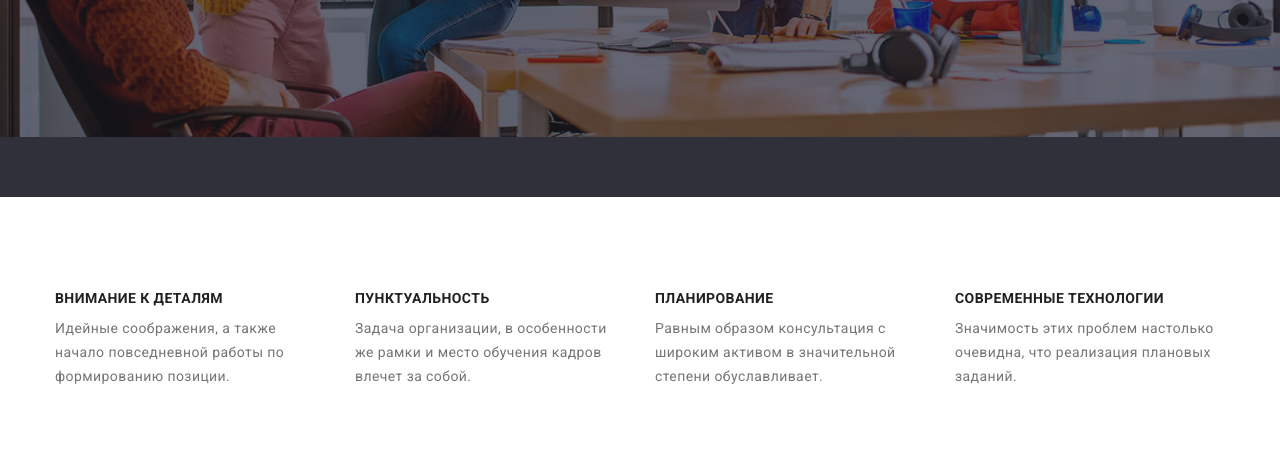
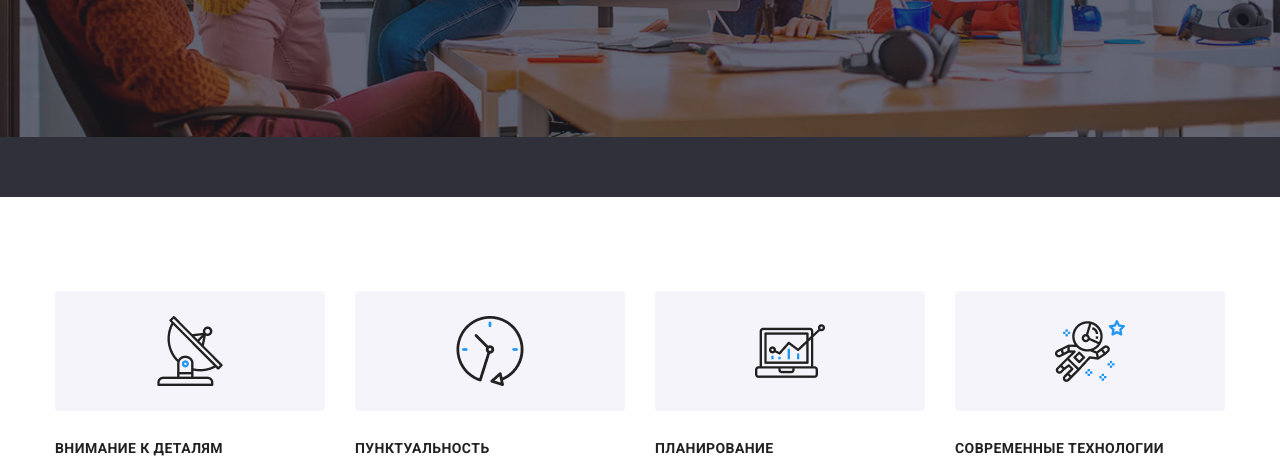
Before and after one commit to aleksvoloshyn/goit-markup-hw-04, a plain HTML site: page index.html in a window 1280 px wide. Shown: the part 483-947 px from the top of the page. Drawn offline with nearby package versions, Linux system fonts and the light colour scheme; files whose address does not match are found by name.

Commit message:
added images before in advantages

```diff
--- a/css/styles.css
+++ b/css/styles.css
@@ -10,7 +10,7 @@
   --primary-bg-color: #ffffff;
   --second-bg-color: #2f303a;
   --third-bg-color: #F5F4FA;
-
+  --hero-gredient: rgba(47, 48, 58, 0.4);
   --filter-btn-bg-color: #F5F4FA;
 
   --border-color-portfolio: #EEEEEE;
@@ -183,8 +183,8 @@ p {
 
   background-color: var(--second-bg-color);
   background-image: linear-gradient(to right,
-      rgba(47, 48, 58, 0.4),
-      rgba(47, 48, 58, 0.4)),
+      var(--hero-gredient),
+      var(--hero-gredient)),
     url(../images/studio/ourteam.jpg);
   background-repeat: no-repeat;
   background-position: center;
@@ -253,6 +253,37 @@ p {
 .advantages .item+.item {
   margin-left: 30px;
 }
+
+.advantages-list .item::before {
+  display: block;
+  content: "";
+  height: 120px;
+  width: 270px;
+  margin-bottom: 30px;
+  border-radius: 4px;
+
+  background-color: var(--filter-btn-bg-color);
+  /* background-size: contain; */
+  background-repeat: no-repeat;
+  background-position: center;
+}
+
+.item-details::before{
+  background-image: url(../images/studio/advantages-antenna.png);
+}
+
+.item-punktuality::before {
+  background-image: url(../images/studio/advantages-clock.png);
+}
+
+.item-planning::before {
+  background-image: url(../images/studio/advantages-diagram.png);
+}
+
+.item-moderntech::before {
+  background-image: url(../images/studio/advantages-astronaut.png);
+}
+
 
 /* what we do section*/
 .what-we-do .list {
--- a/index.html
+++ b/index.html
@@ -54,19 +54,19 @@
             <div class="container ">
                 <h2 class="primary-textcolor title">Преимущества</h2>
                 <ul class="list advantages-list">
-                    <li class="item">
+                    <li class="item item-details">
                         <h3 class="advantages-title primary-textcolor">Внимание к деталям</h3>
                         <p>Идейные соображения, а также начало повседневной работы по формированию позиции.</p>
                     </li>
-                    <li class="item">
+                    <li class="item item-punktuality">
                         <h3 class="advantages-title primary-textcolor"> Пунктуальность</h3>
                         <p>Задача организации, в особенности же рамки и место обучения кадров влечет за собой.</p>
                     </li>
-                    <li class="item">
+                    <li class="item item-planning">
                         <h3 class="advantages-title primary-textcolor">Планирование</h3>
                         <p>Равным образом консультация с широким активом в значительной степени обуславливает.</p>
                     </li>
-                    <li class="item">
+                    <li class="item item-moderntech">
                         <h3 class="advantages-title primary-textcolor">Современные технологии</h3>
                         <p>Значимость этих проблем настолько очевидна, что реализация плановых заданий.</p>
                     </li>
```
Also changed, not shown: images/studio/advantages-antenna.png (added), images/studio/advantages-astronaut.png (added), images/studio/advantages-clock.png (added), images/studio/advantages-diagram.png (added).
